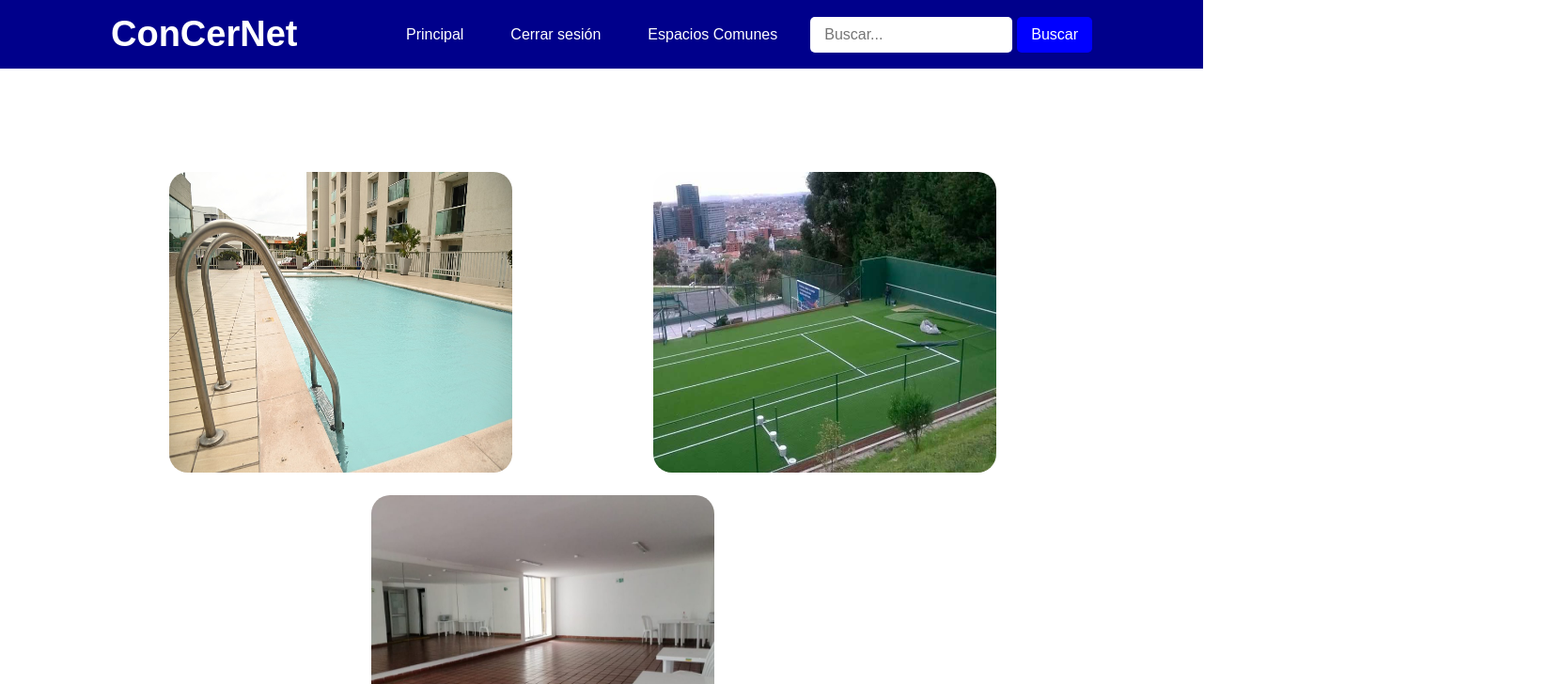
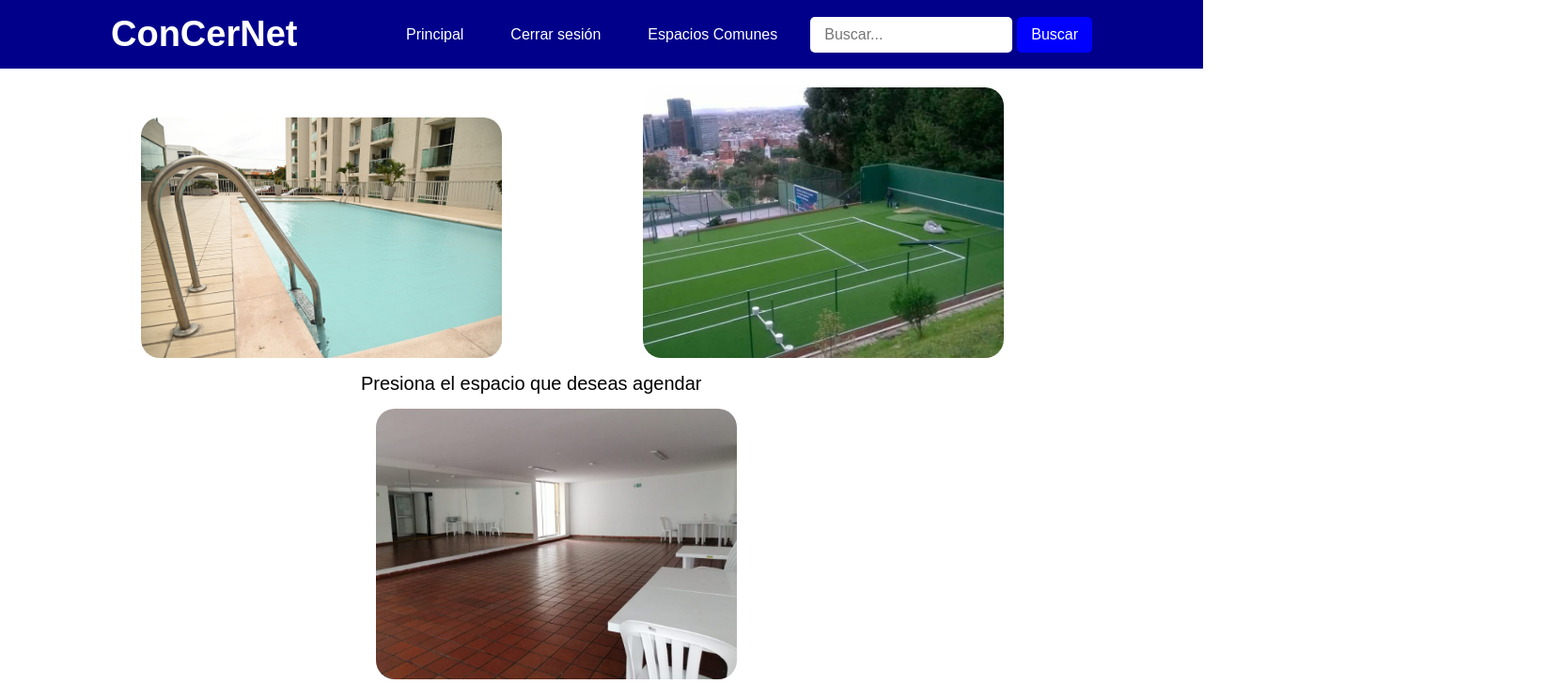
Before and after one commit to ConCerNet/ConCerNet, a React (Create React App) app in the folder concernet/: page /Espacios in a window 1280 px wide. Shown: the top 728 px of the page at 94% size, 1664 px wide, since content can reach past the window. Built offline with nearby package versions, Linux system fonts and the light colour scheme.

Commit message:
Implementacion de agendamiento de espacios

```diff
--- a/concernet/src/App.js
+++ b/concernet/src/App.js
@@ -4,6 +4,7 @@ import AuthProvider from "./AuthProvider";
 import PrivateRoute from "./PrivateRoute";
 import Login from './Pages/Login';
 import Espacios from "./Pages/Espacios";
+import Agendamiento from "./Pages/Agendamiento";
 
 
 function App() {
@@ -17,6 +18,7 @@ function App() {
         <Route path="/Dashboard" element={<Dashboard />} />
         </Route>
         <Route path="/Espacios" element={<Espacios />} />
+        <Route path="/Agendamiento" element={<Agendamiento />} />
       </Routes>
     </AuthProvider>
   );
--- /dev/null
+++ b/concernet/src/Pages/Agendamiento.jsx
@@ -0,0 +1,28 @@
+import NavBar from "../Components/NavBar";
+import piscina from '../Images/piscina.jpg';
+import cancha from '../Images/cancha.jpg';
+import salon from '../Images/salonSocial.jpeg';
+
+const Agendamiento = () => {
+  return (
+    <div className="agendamiento">
+      <NavBar />
+      <div className="contenedorAgendamiento">
+        <form action="#">
+            <label for="nombre">Nombre:</label>
+            <input type="text" id="nombre" name="nombre" required/>
+
+            <label for="fecha">Fecha:</label>
+            <input type="date" id="fecha" name="fecha" required/>
+
+            <label for="hora">Hora:</label>
+            <input type="time" id="hora" name="hora" required/>
+
+            <button type="submit">Agendar</button>
+        </form>
+      </div>
+    </div>
+  );
+};
+
+export default Agendamiento;
--- a/concernet/src/Pages/Espacios.jsx
+++ b/concernet/src/Pages/Espacios.jsx
@@ -1,8 +1,10 @@
-import NavBar from "../Components/NavBar";
+import NavBar from '../Components/NavBar';
 import piscina from '../Images/piscina.jpg';
 import cancha from '../Images/cancha.jpg';
 import salon from '../Images/salonSocial.jpeg';
 import '../Styles/Espacios.css';
+import { Link } from "react-router-dom";
+import { useState } from "react";
 
 const Espacios = ()=>{
     return (
@@ -10,11 +12,13 @@ const Espacios = ()=>{
             <NavBar />
             <div>
                 <div className="contenedorEspacios">
-                    <img src={piscina} alt="Piscina" title="PISCINA"/>
-                    <img src={cancha} alt="Cancha" title="CANCHA"/>
-                    <img className="salon" src={salon} alt="Salon" title="SALON SOCIAL"/>
+                    <Link to="/Agendamiento"><img src={piscina} alt="Piscina" title="PISCINA"/></Link>
+                    <Link to="/Agendamiento"><img src={cancha} alt="Cancha" title="CANCHA"/></Link>
+                    <Link to="/Agendamiento"><img id="salon" src={salon} alt="Salon" title="SALON SOCIAL"/></Link>
                 </div>
-                <span></span>
+                <div className="pista">
+                    <p>Presiona el espacio que deseas agendar</p>
+                </div>
             </div>
         </div>
     );
--- a/concernet/src/Styles/Espacios.css
+++ b/concernet/src/Styles/Espacios.css
@@ -1,16 +1,15 @@
 .contenedorEspacios{
-    width: 95%;
+    width: 100%;
     height: 100%;
-    position: absolute;
-    margin-top: 30px;
-    margin-left: 30px;
+    position: relative;
+    top: 10px;
 }
 
 .contenedorEspacios img{
     width: 30%;
-    height: 40%;
+    height: 30%;
     border-radius: 20px;
-    margin-top: 80px;
+    margin-top: 10px;
     margin-left: 150px;
 }
 
@@ -18,10 +17,17 @@
     transform: scale(1.1);
 }
 
-.contenedorEspacios .salon{
-    width: 30%;
-    height: 40%;
+.contenedorEspacios #salon{
     border-radius: 20px;
-    margin-top: 20px;
+    margin-top: 50px;
+    margin-left: 400px;
+}
+
+.pista{
+    width: 100%;
+    height: 100%;
+    font-size: 20px;
+    margin-top: -25%;
     margin-left: 30%;
+    position: relative;
 }
```
